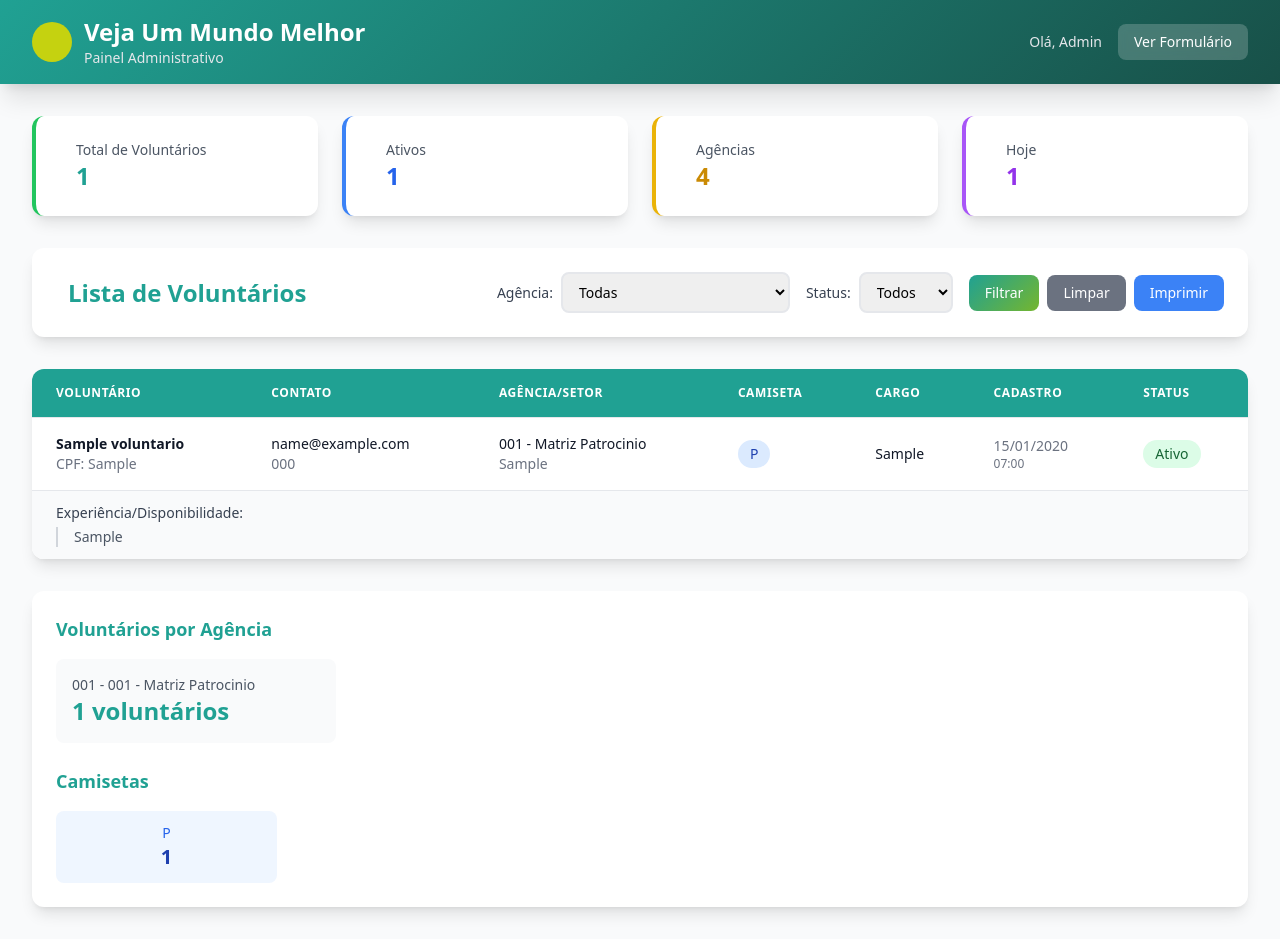
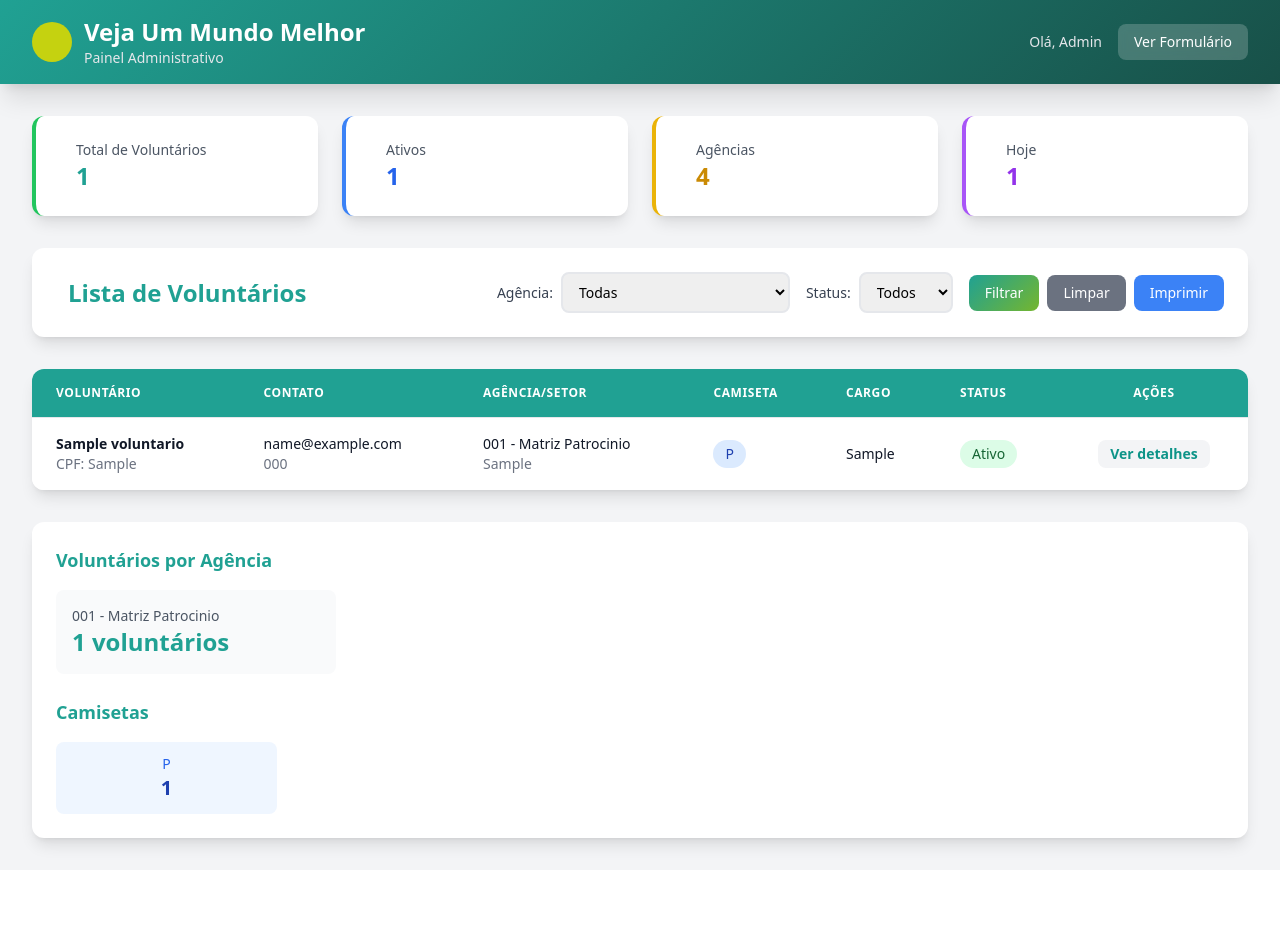
Before and after one commit to eduardoamorim-dev/projeto-extensao-vmm, a Django app: page /lista/ in a window 1280 px wide. After the commit the page ends 858 px from the top, so only its background shows below. Run offline with Django 5.2, Linux system fonts and the light colour scheme; tables that the repository leaves empty hold one stand-in row (values such as "Sample post"); some libraries are stand-ins or nearby versions.

Commit message:
feat(volunteer): validate choices and improve admin listing
- Validate agency and t-shirt size using model choices
- Pass choices to templates for dynamic select options
- Add helper functions for agency and t-shirt names in admin list
- Enhance error handling and feedback in registration flow
- Add AJAX endpoints for agencies and t-shirt sizes

```diff
--- a/templates/base.html
+++ b/templates/base.html
@@ -11,17 +11,6 @@
     <link rel="stylesheet" href="{% static 'vmm/css/style.css' %}">
 </head>
 <body class="bg-gray-100 font-sans">
-
-    <header class="text-white p-4" style="background: linear-gradient(135deg, #20A193 0%, #185048 100%);">
-        <nav class="container mx-auto flex justify-between items-center">
-            <h1 class="text-2xl font-bold">Veja um Mundo Melhor</h1>
-            <ul class="flex space-x-4">
-                <li><a href="{% url 'vmm:cadastro_voluntario' %}" class="hover:underline">Cadastrar</a></li>
-                <li><a href="{% url 'vmm:lista_voluntarios' %}" class="hover:underline">Lista</a></li>
-            </ul>
-        </nav>
-    </header>
-
     <!-- Conteúdo principal -->
     <main class="w-full min-h-screen">
         {% block content %}
--- a/vmm/templates/admin_voluntarios_lista.html
+++ b/vmm/templates/admin_voluntarios_lista.html
@@ -1,10 +1,8 @@
-<!DOCTYPE html>
-<html lang="pt-BR">
-<head>
-    <meta charset="UTF-8">
-    <meta name="viewport" content="width=device-width, initial-scale=1.0">
-    <title>Lista de Voluntários | Veja Um Mundo Melhor - Admin</title>
-    <script src="https://cdn.tailwindcss.com"></script>
+{% extends 'base.html' %}
+
+{% block title %}Lista de Voluntários | Veja Um Mundo Melhor - Admin{% endblock %}
+
+{% block content %}
     <style>
         .primary-color { color: #20A193; }
         .secondary-color { color: #C5D210; }
@@ -43,8 +41,7 @@
             }
         }
     </style>
-</head>
-<body class="bg-gray-50">
+
     <!-- Header -->
     <header class="gradient-bg text-white shadow-xl">
         <div class="max-w-7xl mx-auto px-4 sm:px-6 lg:px-8">
@@ -195,10 +192,10 @@
                                 Cargo
                             </th>
                             <th class="px-6 py-4 text-left text-xs font-bold uppercase tracking-wider">
-                                Cadastro
+                                Status
                             </th>
-                            <th class="px-6 py-4 text-left text-xs font-bold uppercase tracking-wider">
-                                Status
+                            <th class="px-6 py-4 text-center text-xs font-bold uppercase tracking-wider no-print">
+                                Ações
                             </th>
                         </tr>
                     </thead>
@@ -250,11 +247,6 @@
                                     </div>
                                 </td>
 
-                                <td class="px-6 py-4 whitespace-nowrap text-sm text-gray-500">
-                                    <div>{{ voluntario.data_cadastro|date:"d/m/Y" }}</div>
-                                    <div class="text-xs">{{ voluntario.data_cadastro|date:"H:i" }}</div>
-                                </td>
-
                                 <td class="px-6 py-4 whitespace-nowrap">
                                     {% if voluntario.status == 'ativo' %}
                                         <span class="inline-flex items-center px-3 py-1 rounded-full text-sm font-medium bg-green-100 text-green-800">
@@ -266,24 +258,58 @@
                                         </span>
                                     {% endif %}
                                 </td>
+
+                                <!-- Coluna de Ações -->
+                                <td class="px-6 py-4 text-center no-print">
+                                    <button onclick="toggleDetalhes({{ voluntario.id }})"
+                                            class="text-sm text-teal-600 hover:text-teal-800 font-semibold bg-gray-100 hover:bg-gray-200 px-3 py-1 rounded-lg transition-colors">
+                                        <span id="btn-text-{{ voluntario.id }}">Ver detalhes</span>
+                                    </button>
+                                </td>
                             </tr>
 
-                            <!-- Experiencias  -->
-                            {% if voluntario.experiencia_anterior %}
-                                <tr class="bg-gray-50">
-                                    <td colspan="7" class="px-6 py-3">
-                                        <div class="text-sm">
-                                            <span class="font-medium text-gray-700">Experiência/Disponibilidade:</span>
-                                            <p class="text-gray-600 mt-1 pl-4 border-l-2 border-gray-300">
-                                                {{ voluntario.experiencia_anterior }}
-                                            </p>
+                            <!-- Linha de detalhes expandida -->
+                            <tr class="hidden bg-gray-50" id="detalhes-{{ voluntario.id }}">
+                                <td colspan="8" class="px-6 py-4">
+                                    <div class="bg-white rounded-lg p-4 border border-gray-200">
+                                        <div class="grid grid-cols-1 md:grid-cols-3 gap-4">
+                                            <div>
+                                                <div class="text-xs font-semibold text-gray-500 uppercase">Data Cadastro</div>
+                                                <div>{{ voluntario.data_cadastro|date:"d/m/Y H:i" }}</div>
+                                            </div>
+                                            <div>
+                                                <div class="text-xs font-semibold text-gray-500 uppercase">Data Atualização</div>
+                                                <div class="text-sm text-gray-900">{{ voluntario.data_atualizacao|date:"d/m/Y H:i" }}</div>
+                                            </div>
+                                            <div>
+                                                <div class="text-xs font-semibold text-gray-500 uppercase">Ativo</div>
+                                                <div class="text-sm text-gray-900">
+                                                    {% if voluntario.ativo %}
+                                                        <span class="text-green-600">Sim</span>
+                                                    {% else %}
+                                                        <span class="text-red-600">Não</span>
+                                                    {% endif %}
+                                                </div>
+                                            </div>
+                                            <div>
+                                                <div class="text-xs font-semibold text-gray-500 uppercase">ID Sistema</div>
+                                                <div class="text-sm text-gray-900">#{{ voluntario.id }}</div>
+                                            </div>
+                                            {% if voluntario.experiencia_anterior %}
+                                            <div class="md:col-span-3">
+                                                <div class="text-xs font-semibold text-gray-500 uppercase mb-2">Experiência/Disponibilidade</div>
+                                                <div class="text-sm text-gray-700 bg-gray-100 p-3 rounded-lg border-l-4 border-teal-400">
+                                                    {{ voluntario.experiencia_anterior }}
+                                                </div>
+                                            </div>
+                                            {% endif %}
                                         </div>
-                                    </td>
-                                </tr>
-                            {% endif %}
+                                    </div>
+                                </td>
+                            </tr>
                         {% empty %}
                             <tr>
-                                <td colspan="7" class="px-6 py-12 text-center">
+                                <td colspan="8" class="px-6 py-12 text-center">
                                     <div class="text-gray-500">
                                         <span class="text-4xl mb-4 block"></span>
                                         <p class="text-lg font-medium">Nenhum voluntário encontrado</p>
@@ -306,7 +332,7 @@
                     {% for agencia_group in agencia_groups %}
                         <div class="bg-gray-50 rounded-lg p-4">
                             <div class="text-sm font-medium text-gray-600">
-                                {{ agencia_group.grouper }} - {{ agencia_group.list.0.get_agencia_display }}
+                                {{ agencia_group.list.0.get_agencia_display }}
                             </div>
                             <div class="text-2xl font-bold primary-color">
                                 {{ agencia_group.list|length }} voluntários
@@ -334,6 +360,20 @@
     </main>
 
     <script>
+        // Função para ver detalhes
+        function toggleDetalhes(id) {
+            const detalhes = document.getElementById('detalhes-' + id);
+            const btnText = document.getElementById('btn-text-' + id);
+
+            if (detalhes.classList.contains('hidden')) {
+                detalhes.classList.remove('hidden');
+                btnText.textContent = 'Ocultar detalhes';
+            } else {
+                detalhes.classList.add('hidden');
+                btnText.textContent = 'Ver detalhes';
+            }
+        }
+
         // Auto-refresh functionality (optional)
         function refreshData() {
             if (confirm('Deseja atualizar os dados da página?')) {
@@ -359,5 +399,4 @@
             document.body.classList.remove('printing');
         });
     </script>
-</body>
-</html>
+{% endblock %}
--- a/vmm/views.py
+++ b/vmm/views.py
@@ -6,6 +6,8 @@ from django.views.decorators.http import require_http_methods
 from django.views.decorators.csrf import csrf_protect
 from .models import Voluntario
 import re
+
+# As choices agora vêm diretamente da model
 
 @csrf_protect
 @require_http_methods(["GET", "POST"])
@@ -20,10 +22,15 @@ def cadastro_voluntario(request):
             email_corporativo = request.POST.get('email_corporativo', '').strip().lower()
             cpf = request.POST.get('cpf', '').strip()
             telefone = request.POST.get('telefone', '').strip()
-            agencia = request.POST.get('agencia', '')
+            agencia_raw = request.POST.get('agencia', '').strip()
             setor = request.POST.get('setor', '').strip()
             tamanho_camiseta = request.POST.get('tamanho_camiseta', '')
             experiencia_anterior = request.POST.get('experiencia_anterior', '').strip()
+
+            # Processar agência (extrair código se veio no formato "001 - 001 - Nome da Agência")
+            agencia = agencia_raw
+            if ' - ' in agencia_raw:
+                agencia = agencia_raw.split(' - ')[0].strip()
 
             # Validações básicas
             errors = []
@@ -58,19 +65,31 @@ def cadastro_voluntario(request):
 
             if not agencia:
                 errors.append("Agência é obrigatória.")
+            else:
+                # Verificar se a agência existe na lista
+                agencias_validas = [codigo for codigo, nome in Voluntario.AGENCIAS_CHOICES]
+                if agencia not in agencias_validas:
+                    errors.append("Agência selecionada não é válida.")
 
             if not setor:
                 errors.append("Setor é obrigatório.")
 
             if not tamanho_camiseta:
                 errors.append("Tamanho da camiseta é obrigatório.")
+            else:
+                # Verificar se o tamanho da camiseta é válido
+                tamanhos_validos = [codigo for codigo, nome in Voluntario.TAMANHOS_CAMISETA]
+                if tamanho_camiseta not in tamanhos_validos:
+                    errors.append("Tamanho da camiseta selecionado não é válido.")
 
             # Se há erros, retornar para o formulário
             if errors:
                 for error in errors:
                     messages.error(request, error)
                 return render(request, 'cadastro_voluntario.html', {
-                    'form_data': request.POST
+                    'form_data': request.POST,
+                    'agencias': Voluntario.AGENCIAS_CHOICES,
+                    'tamanhos_camiseta': Voluntario.TAMANHOS_CAMISETA,
                 })
 
             # Limpar CPF para armazenamento (apenas números)
@@ -82,7 +101,7 @@ def cadastro_voluntario(request):
                 email_corporativo=email_corporativo,
                 cpf=cpf_limpo,  # Salvar CPF limpo
                 telefone=telefone,
-                agencia=agencia,
+                agencia=agencia,  # Salvar apenas o código
                 setor=setor,
                 tamanho_camiseta=tamanho_camiseta,
                 experiencia_anterior=experiencia_anterior if experiencia_anterior else None,
@@ -112,7 +131,9 @@ def cadastro_voluntario(request):
                 messages.error(request, "Erro ao processar inscrição. Tente novamente.")
 
             return render(request, 'cadastro_voluntario.html', {
-                'form_data': request.POST
+                'form_data': request.POST,
+                'agencias': Voluntario.AGENCIAS_CHOICES,
+                'tamanhos_camiseta': Voluntario.TAMANHOS_CAMISETA,
             })
 
         except Exception as e:
@@ -126,11 +147,16 @@ def cadastro_voluntario(request):
             )
 
             return render(request, 'cadastro_voluntario.html', {
-                'form_data': request.POST
+                'form_data': request.POST,
+                'agencias': Voluntario.AGENCIAS_CHOICES,
+                'tamanhos_camiseta': Voluntario.TAMANHOS_CAMISETA,
             })
 
-    # GET request - mostrar formulário limpo (sem form_data)
-    return render(request, 'cadastro_voluntario.html')
+    # GET request - mostrar formulário limpo
+    return render(request, 'cadastro_voluntario.html', {
+        'agencias': Voluntario.AGENCIAS_CHOICES,
+        'tamanhos_camiseta': Voluntario.TAMANHOS_CAMISETA,
+    })
 
 def validar_cpf(cpf):
     """
@@ -189,12 +215,47 @@ def lista_voluntarios(request):
     if status_filtro:
         voluntarios = voluntarios.filter(status=status_filtro)
 
+    # Converter códigos de agência para nomes para exibição
+    def get_nome_agencia(codigo):
+        for cod, nome in Voluntario.AGENCIAS_CHOICES:
+            if cod == codigo:
+                return nome
+        return codigo
+
+    # Converter códigos de tamanho para nomes
+    def get_nome_tamanho(codigo):
+        for cod, nome in Voluntario.TAMANHOS_CAMISETA:
+            if cod == codigo:
+                return nome
+        return codigo
+
+    # Adicionar nomes às instâncias dos voluntários
+    for voluntario in voluntarios:
+        voluntario.nome_agencia = get_nome_agencia(voluntario.agencia)
+        voluntario.nome_tamanho = get_nome_tamanho(voluntario.tamanho_camiseta)
+
     context = {
         'voluntarios': voluntarios,
         'agencias': Voluntario.AGENCIAS_CHOICES,
         'status_choices': Voluntario.STATUS_CHOICES,
+        'tamanhos_camiseta': Voluntario.TAMANHOS_CAMISETA,
         'agencia_filtro': agencia_filtro,
         'status_filtro': status_filtro,
     }
 
     return render(request, 'admin_voluntarios_lista.html', context)
+
+# Função auxiliar para obter dados das choices (pode ser útil para APIs)
+def get_agencias_json(request):
+    """
+    Retorna as agências em formato JSON para AJAX
+    """
+    from django.http import JsonResponse
+    return JsonResponse({'agencias': Voluntario.AGENCIAS_CHOICES})
+
+def get_tamanhos_json(request):
+    """
+    Retorna os tamanhos em formato JSON para AJAX
+    """
+    from django.http import JsonResponse
+    return JsonResponse({'tamanhos': Voluntario.TAMANHOS_CAMISETA})
```
Also changed, not shown: templates/partials/navbar.html (added, +11 -0 lines), vmm/templates/cadastro_voluntario.html (+87 -19 lines).
